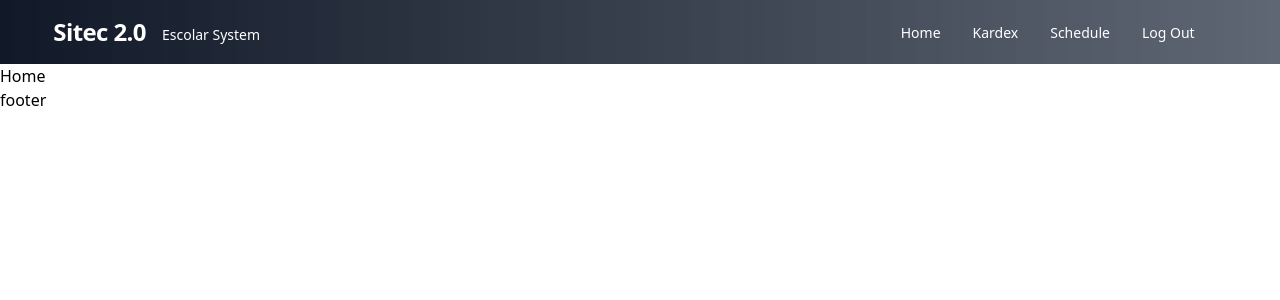
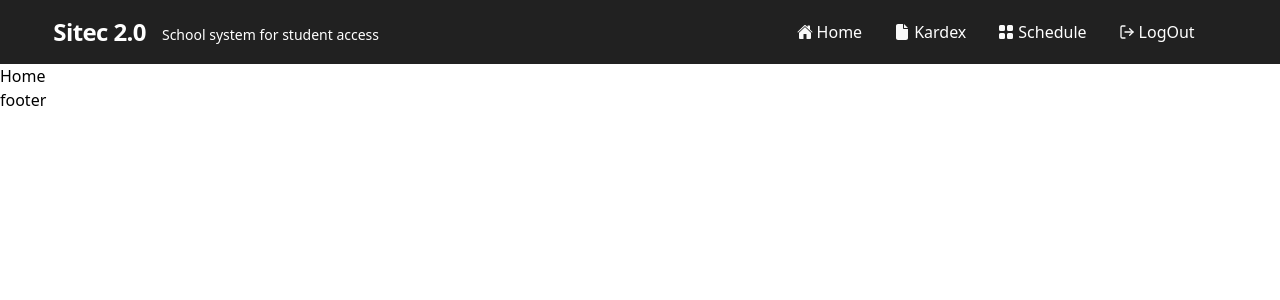
Before and after one commit to Chencho34/sitec-2.0, a React (Vite) app: page / in a window 1280 px wide. Shown: the top 300 px of the page. Built offline with nearby package versions, Linux system fonts and the light colour scheme.

Commit message:
MODIFIED: nav items

```diff
--- a/src/components/nav/Nav.jsx
+++ b/src/components/nav/Nav.jsx
@@ -1,26 +1,39 @@
 import { NavLink, Link } from 'react-router-dom'
+import { IoHome } from 'react-icons/io5'
+import { BsFillGridFill } from 'react-icons/bs'
+import { LuLogIn } from 'react-icons/lu'
+import { LuLogOut } from 'react-icons/lu'
 import { paths } from '../../constants'
+import { FaFile } from 'react-icons/fa6'
+
 
 export default function Nav() {
   return (
-    <nav className='w-full h-16 bg-gradient-to-r from-gray-900 to-gray-700/80 bg-transparen backdrop-blur-sm'>
+    <nav className='w-full h-16 bg-[#212121]'>
       <section className='flex items-center justify-between w-11/12 h-full mx-auto max-w-7xl'>
         <article className='flex flex-row items-center gap-4 space-y-1.5'>
           <Link to='/' className='text-2xl text-white font-semibold leading-none tracking-tight flex items-center hover:text-cyan-400'>
             Sitec 2.0
           </Link>
-          <p className='text-sm text-white '>Escolar System</p>
+          <p className='text-sm text-white '>School system for student access</p>
         </article>
-        <ul className='flex flex-row gap-8 scale-up-center mr-8 text-white'>
-          {
-            paths.map(({ item, path }, index) => (
-              <li key={index}>
-                <NavLink to={path} className='text-sm font-medium hover:text-cyan-400 transition-colors duration-500'>
-                  {item}
-                </NavLink>
-              </li>
-            ))
-          }
+        <ul className='flex text- flex-row gap-8 scale-up-center mr-8 text-white'>
+         <li className='flex items-center gap-1'>
+            <IoHome color='#fafafa' size={16}/>
+            <NavLink to='/'>Home</NavLink>
+          </li>
+         <li className='flex items-center gap-1'>
+            <FaFile color='#fafafa' size={16}/>
+            <NavLink to='kardex'>Kardex</NavLink>
+          </li>
+         <li className='flex items-center gap-1'>
+            <BsFillGridFill color='#fafafa' size={16}/>
+            <NavLink to='schedule'>Schedule</NavLink>
+          </li>
+         <li className='flex items-center gap-1'>
+            <LuLogOut color='#fafafa' size={16}/>
+            <NavLink to='login'>LogOut</NavLink>
+          </li>
         </ul>
       </section>
     </nav>
```
